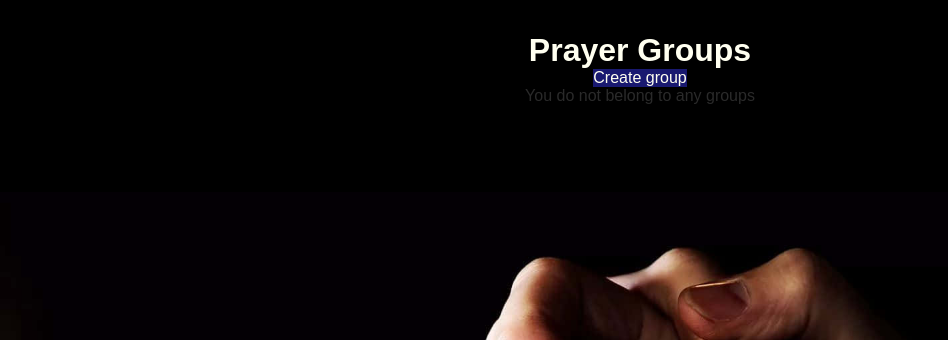
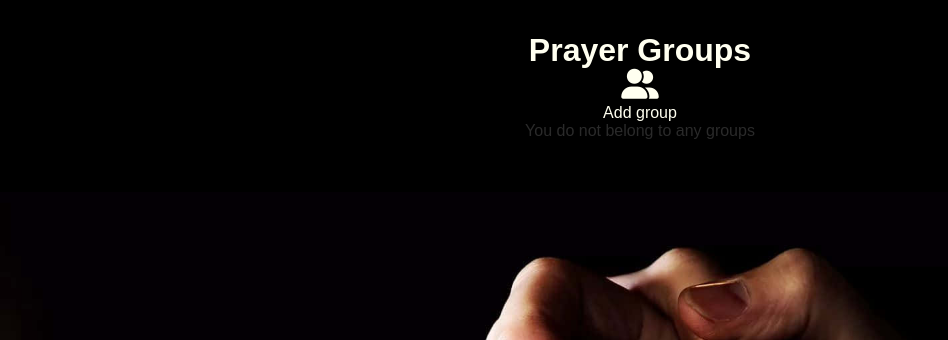
Before and after one commit to stephenlindstrom/prayer_warrior, a Django app: page /app/group-prayers/ in a window 1280 px wide. Shown: the part 80-420 px from the top of the page, without its empty margins (0-948 px from the left). Run offline with Django 5.2, Linux system fonts and the light colour scheme; the visitor is signed in with stand-in values (Sample User, id 1).

Commit message:
Add icon for new group button Since styling for group button and prayer button are the same, moved styling to the base styling file

```diff
--- a/app/static/app/base.css
+++ b/app/static/app/base.css
@@ -38,19 +38,22 @@ h1 {
     color: var(--secondary-color);
 }
 
-/* .add-button {
-    background-color: rgb(238, 236, 236);
-    text-align: center;
-    border-radius: 5px;
-    padding: 5px;
-    color: var(--text-color);
-    height: 2rem;
-    font-size: 1rem;
-    border: 2px solid black;
-} */
+.add-button > i {
+  color: var(--secondary-color);
+  font-size: 30px;
+}
+
+.add-button > div {
+  color: var(--secondary-color);
+  margin-top: 5px;
+}
 
 @media (max-width: 875px) {
   body {
     background-position: bottom 20% center;
   }
+
+  .add-button {
+    margin-top: 1rem;
+  }
 }
--- a/app/static/app/group-list.css
+++ b/app/static/app/group-list.css
@@ -66,11 +66,6 @@
     align-items: center;
 }
 
-.add-button {
-  background-color: var(--primary-color);
-  color: var(--secondary-color);
-}
-
 @media (max-width: 1400px) {
   .header {
     display: flex;
--- a/app/templates/app/group-list.html
+++ b/app/templates/app/group-list.html
@@ -7,7 +7,10 @@
     <div class="header">
         <h1>Prayer Groups</h1>
         <div class="buttons">
-            <a href="{% url 'app:create-group' %}" class="add-button">Create group</a>
+            <a href="{% url 'app:create-group' %}" class="add-button">
+              <i class="fa-solid fa-user-group"></i>
+              <div>Add group</div>
+            </a>
         </div>
     </div>
     {% if page_obj %}
```
Also changed, not shown: app/static/app/personal-prayer.css (+0 -14 lines).
